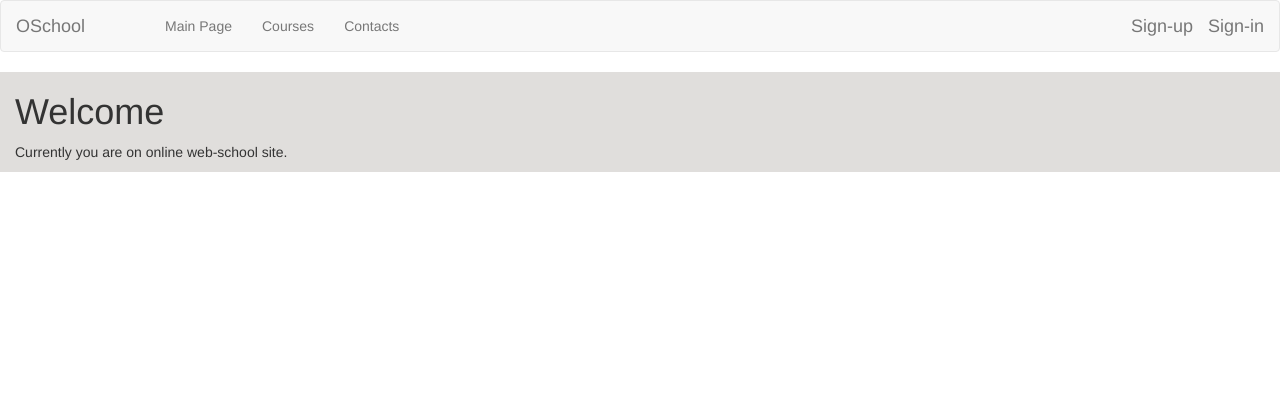
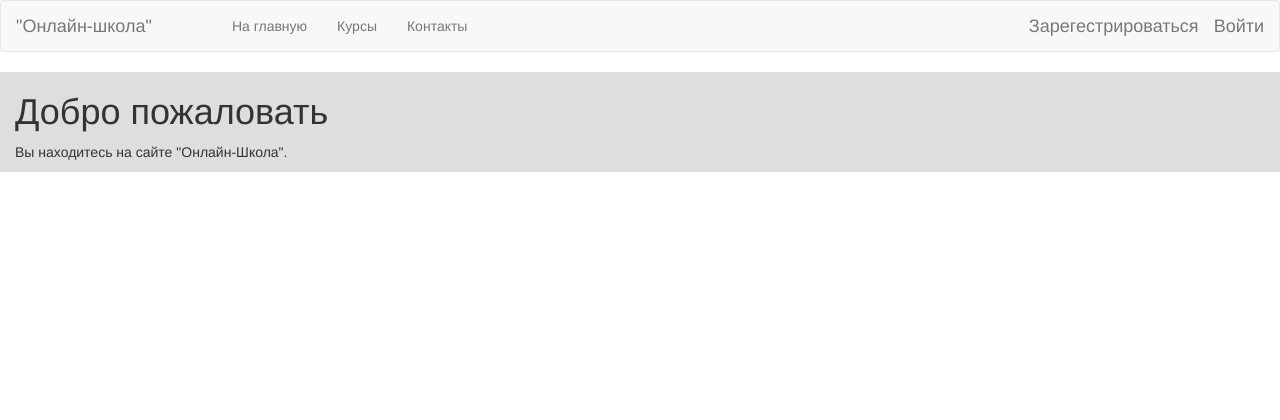
Before and after one commit to Skipper1284/web-school, a PHP site: page / in a window 1280 px wide. Shown: the top 420 px of the page. Run offline with PHP 8.4, Linux system fonts and the light colour scheme; some libraries are stand-ins or nearby versions.

Commit message:
Добавлен проектная работа

```diff
--- a/index.php
+++ b/index.php
@@ -2,7 +2,7 @@
 
 ?>
 <head>
-<title>Online-school</title>
+<title>"Онлайн-школа"</title>
 <!-- Latest compiled and minified CSS -->
 <link rel="stylesheet" href="https://maxcdn.bootstrapcdn.com/bootstrap/3.3.7/css/bootstrap.min.css">
 
@@ -18,22 +18,22 @@
   <div class="navbar navbar-default">
     <div class='container-fluid'>
       <ul class='nav navbar-nav navbar-right'>
-      <li> <a href=reg.php class='navbar-brand'>Sign-up</a> <li>
-          <li> <a href='#' class='navbar-brand'>Sign-in</a> <li>
+      <li> <a href=reg.php class='navbar-brand'>Зарегестрироваться</a> <li>
+          <li> <a href='#' class='navbar-brand'>Войти</a> <li>
       </ul>
-      <div class="navbar-brand">OSchool</div>
+      <div class="navbar-brand">"Онлайн-школа"</div>
       <ul class = 'nav navbar-nav navbar-left' style="margin-left:50px">
-        <li><a href="index.php">Main Page</a></li>
-        <li><a href="#">Courses</a></li>
-        <li><a href="#">Contacts</a></li>
+        <li><a href="index.php">На главную</a></li>
+        <li><a href="#">Курсы</a></li>
+        <li><a href="#">Контакты</a></li>
 
       </ul>
 </div>
     </div>
     <!-- #header -->
 <div class="container-fluid" style="background-color:#e0dedc;">
-<h1> Welcome </h1>
-<p> Currently you are on online web-school site. </p>
+<h1> Добро пожаловать </h1>
+<p> Вы находитесь на сайте "Онлайн-Школа". </p>
 </div>
 
 
```
Also changed, not shown: 3 other files.
